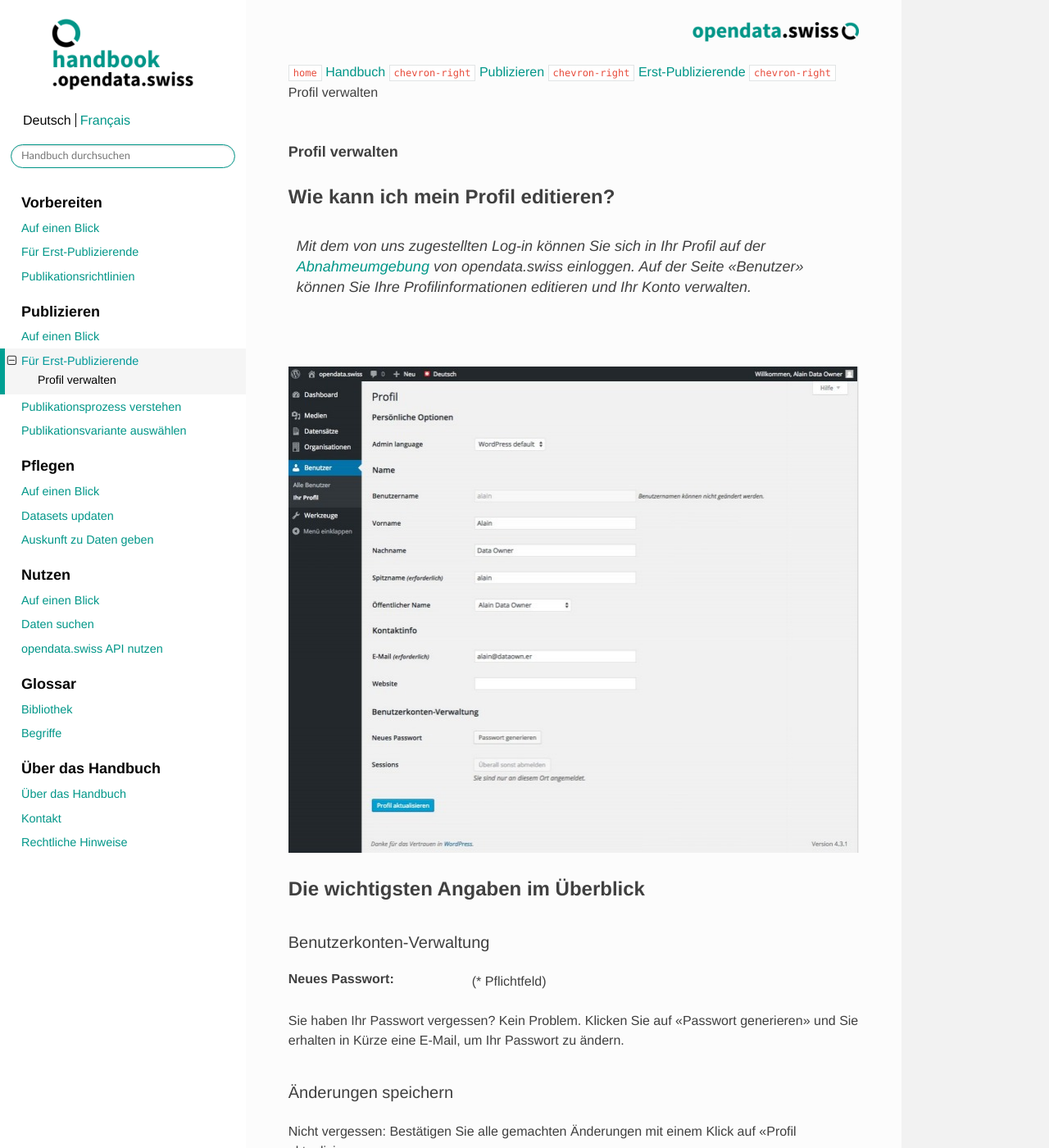
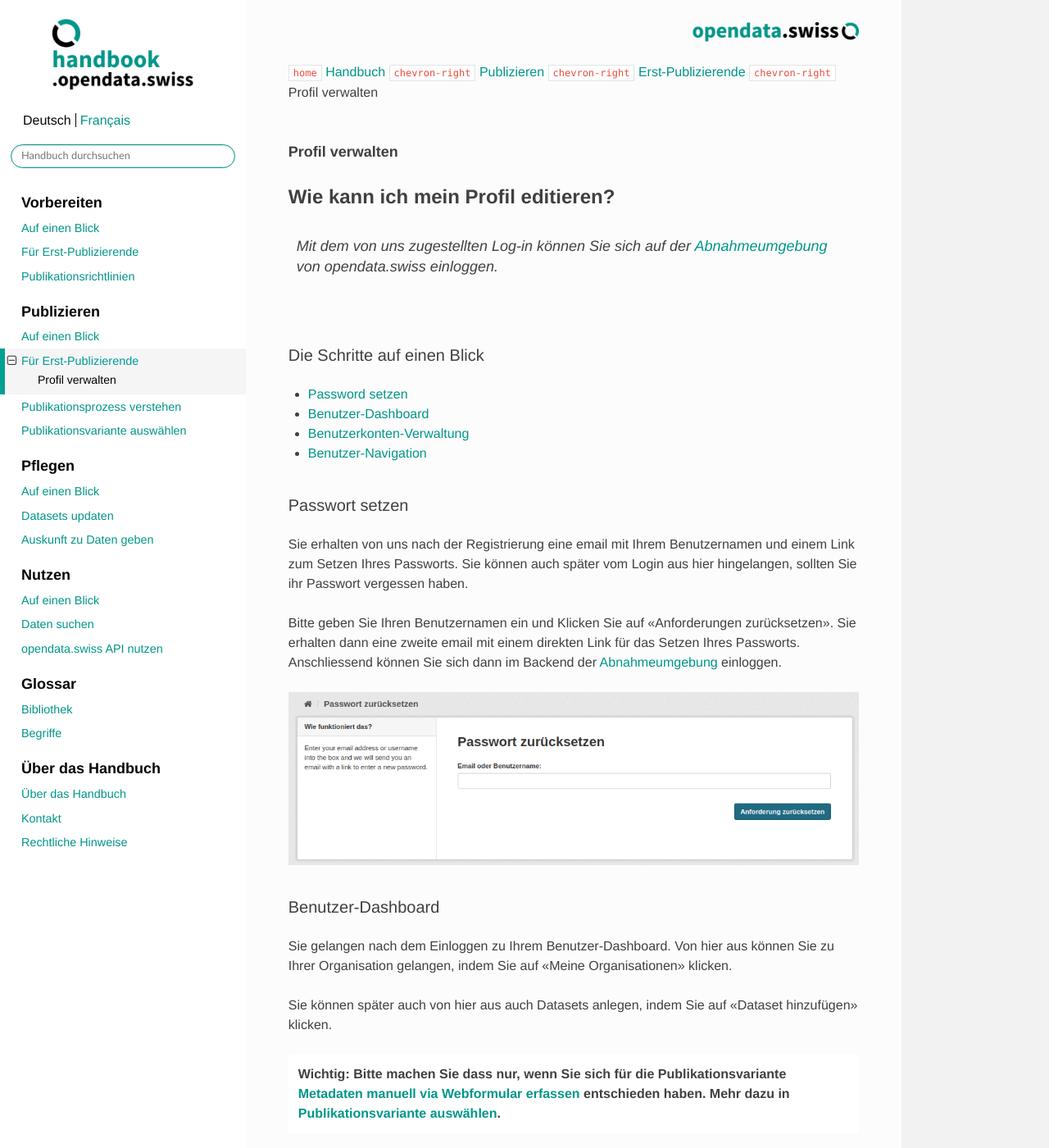
Before and after one commit to opendata-swiss/ogdch-handbook, a Sphinx documentation site: the page built from source/content/publizieren/erstpublizierende/profil-einrichten.rst, in a window 1280 px wide and 1400 px high. Shown: the whole window at 82% size. Built offline with Sphinx 7.4.7 and the Read the Docs theme 2.0.0, drawn with Linux system fonts in a browser that asks for light colours; cross-references to code outside the pages are shown as plain code; some of the changed text lies outside the part shown.

Commit message:
adapt profil einrichten to ckan backend

```diff
--- a/source/content/publizieren/erstpublizierende/profil-einrichten.rst
+++ b/source/content/publizieren/erstpublizierende/profil-einrichten.rst
@@ -14,31 +14,94 @@ Wie kann ich mein Profil editieren?
 
 .. container:: Intro
 
-    Mit dem von uns zugestellten Log-in können Sie sich in Ihr Profil
+    Mit dem von uns zugestellten Log-in können Sie sich
     auf der :term:`Abnahmeumgebung <Abnahmeumgebung>`
-    von opendata.swiss einloggen. Auf der Seite «Benutzer»
-    können Sie Ihre Profilinformationen editieren und Ihr Konto verwalten.
+    von opendata.swiss einloggen.
 
-.. figure:: ../../../_static/images/publizieren/profil-einrichten.jpg
-   :alt: Benutzerprofil im Backend von opendat.swiss
+Die Schritte auf einen Blick
+----------------------------
 
-Die wichtigsten Angaben im Überblick
-====================================
+- :ref:`Password setzen <passwort_setzen>`
+- :ref:`Benutzer-Dashboard <benutzer_dashboard>`
+- :ref:`Benutzerkonten-Verwaltung <benutzerkonten_verwaltung>`
+- :ref:`Benutzer-Navigation <benutzer_navigation>`
+
+
+.. _passwort_setzen:
+
+Passwort setzen
+--------------------------
+
+Sie erhalten von uns nach der Registrierung eine email mit Ihrem Benutzernamen und
+einem Link zum Setzen Ihres Passworts. Sie können auch später vom Login aus hier hingelangen, sollten
+Sie ihr Passwort vergessen haben.
+
+Bitte geben Sie Ihren Benutzernamen ein und Klicken Sie auf «Anforderungen zurücksetzen».
+Sie erhalten dann eine zweite email mit einem direkten Link für das Setzen Ihres Passworts.
+Anschliessend können Sie sich dann im Backend der :term:`Abnahmeumgebung <Abnahmeumgebung>` einloggen.
+
+.. figure:: ../../../_static/images/publizieren/benutzer/passwort_setzen.png
+   :alt: Passwort setzen
+
+.. _benutzer_dashboard:
+
+Benutzer-Dashboard
+-------------------
+
+Sie gelangen nach dem Einloggen zu Ihrem Benutzer-Dashboard.
+Von hier aus können Sie zu Ihrer Organisation gelangen,
+indem Sie auf «Meine Organisationen» klicken.
+
+Sie können später auch von hier aus auch Datasets anlegen, indem Sie auf
+«Dataset hinzufügen» klicken.
+
+.. container:: important
+
+    Wichtig: Bitte machen Sie dass nur, wenn Sie sich für die Publikationsvariante
+    :doc:`Metadaten manuell via Webformular erfassen <../publikationsvarianten/metadaten-manuell-erfassen>` entschieden
+    haben. Mehr dazu in :doc:`Publikationsvariante auswählen <../publikationsvariante>`.
+
+.. figure:: ../../../_static/images/publizieren/benutzer/benutzer-dashboard.png
+   :alt: Benutzer Dashboard im Backend von opendat.swiss
+
+.. _benutzerkonten_verwaltung:
 
 Benutzerkonten-Verwaltung
-^^^^^^^^^^^^^^^^^^^^^^^^^
+--------------------------
 
-:Neues Passwort: (* Pflichtfeld)
+Zu ihrem Benutzerkonto gelangen Sie, wenn Sie im Dashboard auf «Bearbeitete Einstellungen» klicken.
 
-Sie haben Ihr Passwort vergessen? Kein Problem.
-Klicken Sie auf «Passwort generieren» und Sie
-erhalten in Kürze eine E-Mail, um Ihr Passwort zu ändern.
+.. figure:: ../../../_static/images/publizieren/benutzer/benutzer-profil.png
+   :alt: Benutzer Dashboard im Backend von opendata.swiss
 
-Änderungen speichern
-^^^^^^^^^^^^^^^^^^^^
+:Vollständiger Name: Name der für Sie im Backend angezeigt wird
+
+:Email: Ihre email Adresse
+
+:Über das Portal: Zusatzinformation über Sie, die andere Benutzer über Sie sehen sollen.
 
 Nicht vergessen: Bestätigen Sie alle gemachten
 Änderungen mit einem Klick auf «Profil aktualisieren».
+
+.. _benutzer_navigation:
+
+Benutzer-Navigation
+--------------------------
+
+Als Benutzer steht Ihnen eine Navigationsleiste zur Verfügung: das Dashboard-Icon führt Sie
+zu Ihrem Benutzer-Dashboard. Wenn Sie auf Ihren Benutzernamen klicken gelangen Sie zu einer
+Darstellung Ihres Benutzers, wie andere berechtigte Benutzer (etwa ein Sysadmin) Sie sehen.
+Das Settings-Icon führt Sie zum Editieren Ihres Benutzerprofils.
+
+.. figure:: ../../../_static/images/publizieren/benutzer/benutzer-navigation.png
+   :alt: Benutzer Dashboard im Backend von opendat.swiss
+
+.. container:: materialien
+
+    Mehr zum Thema
+
+- :download:`Screencast zum Login <../../../_static/screencasts/login.gif>` - In diesem Screencast zeigen wir Ihnen das Einloggen auf dem Backend
+
 
 .. container:: teaser
 
```
